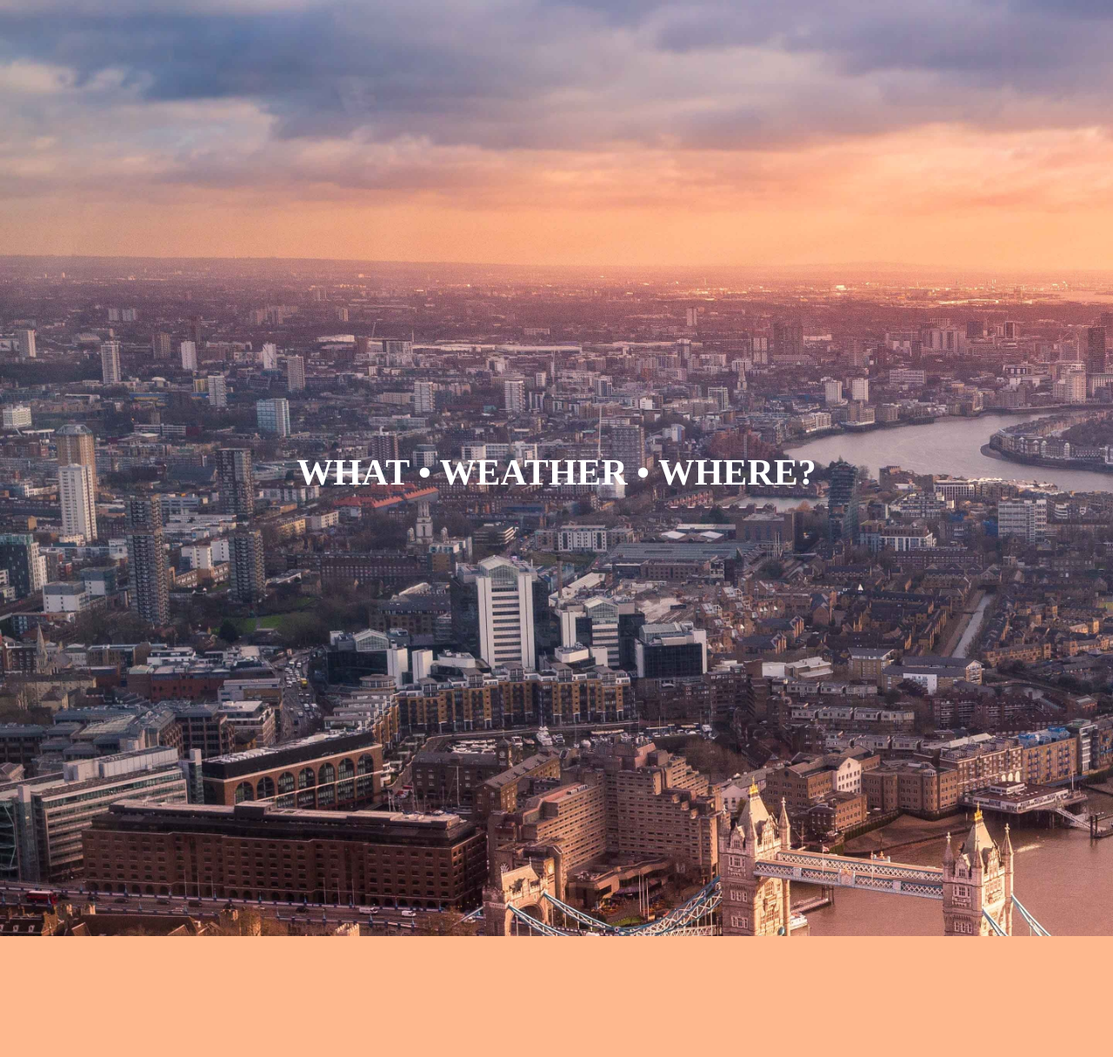
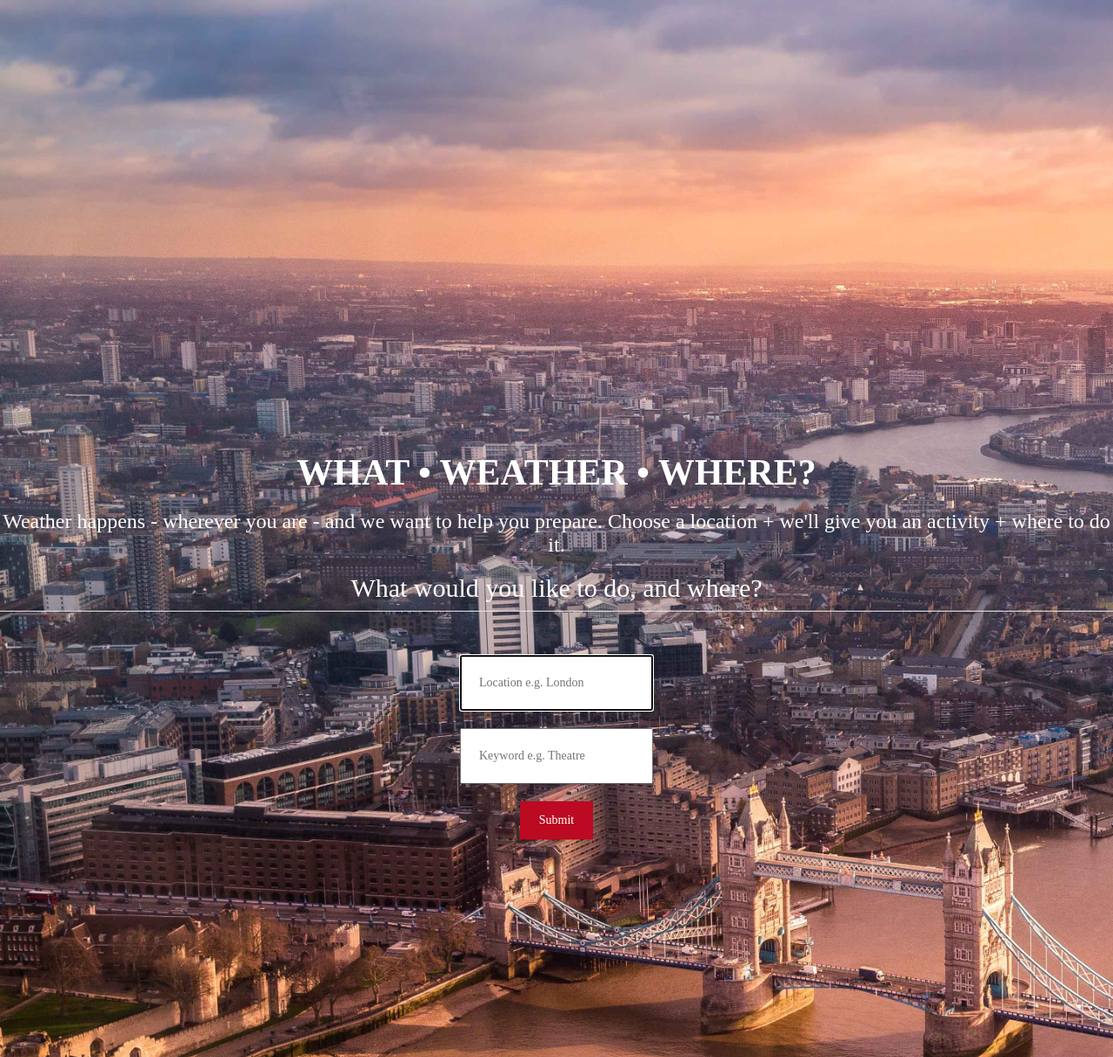
Before and after one commit to aureliaspecker/python_project, a Flask app: page / in a window 1280 px wide. Shown: the top 1215 px of the page at 87% size. Before the commit the page ends 1076 px from the top, so only its background shows below. Run offline with Flask 2, Linux system fonts and the light colour scheme; some libraries are stand-ins or nearby versions.

Commit message:
Added submit buttons and boxes
Added submit buttons and boxes - but still need to link that to the back-end to collect user data

```diff
--- a/static/css/main.css
+++ b/static/css/main.css
@@ -20,3 +20,24 @@
 h1 {
 	font-size: 300%;
 }
+
+h2 {
+	color: white;
+}
+
+.box {
+  font-size: 1em;
+  margin: 10px;
+  padding: 20px;
+}
+
+.button {
+  background-color: #BB0A21;
+  display: inline-block;
+  padding: 12px 22px;
+  color: #ffffff;
+  font-size: 1em;
+  border: none;
+  text-decoration: none;
+  margin: 10px;
+}
--- a/templates/main.html
+++ b/templates/main.html
@@ -18,8 +18,17 @@
 			<h1><strong>
 			WHAT • WEATHER • WHERE?
 			</h1></strong>
-		</div>
 
-
-
+		  <h3 class = "tagline">Weather happens - wherever you are - and we want to help you prepare.
+				Choose a location + we'll give you an activity + where to do it.</h3>
+		  <!-- Event form -->
+		  <div id = "event-choice-form">
+		    <form method="post" action="/events">
+		      <section>
+		        <legend><h2>What would you like to do, and where?</h2></legend><br>
+		        <input type="text" id="location" class = "box" name="location" value="" placeholder="Location e.g. London" required="required" autofocus="autofocus"/><br>
+		        <input type="keyword" id="keyword" class = "box" name="keyword" value="" placeholder="Keyword e.g. Theatre" required="required"/><br>
+		        <input type="submit" value="Submit" id="submit-button" class= "button">
+		      </section>
+		    </form>
 	</body>
```
